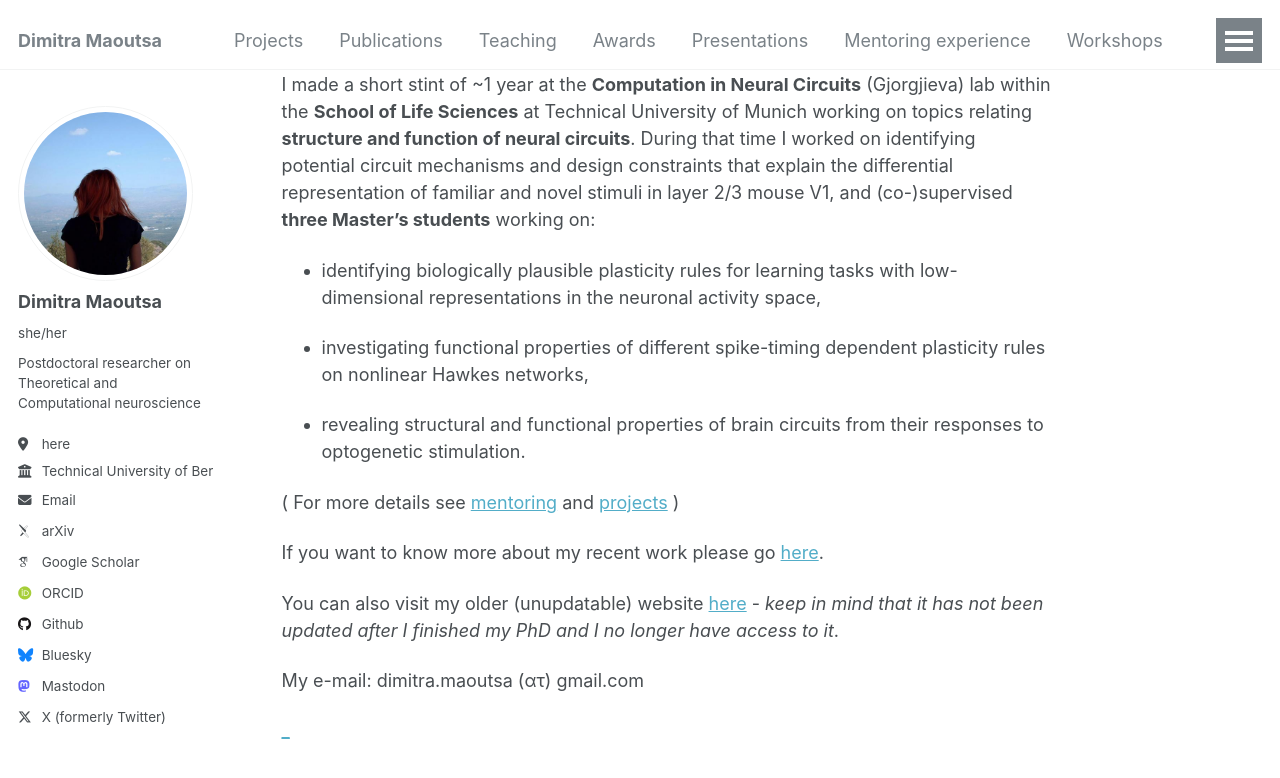
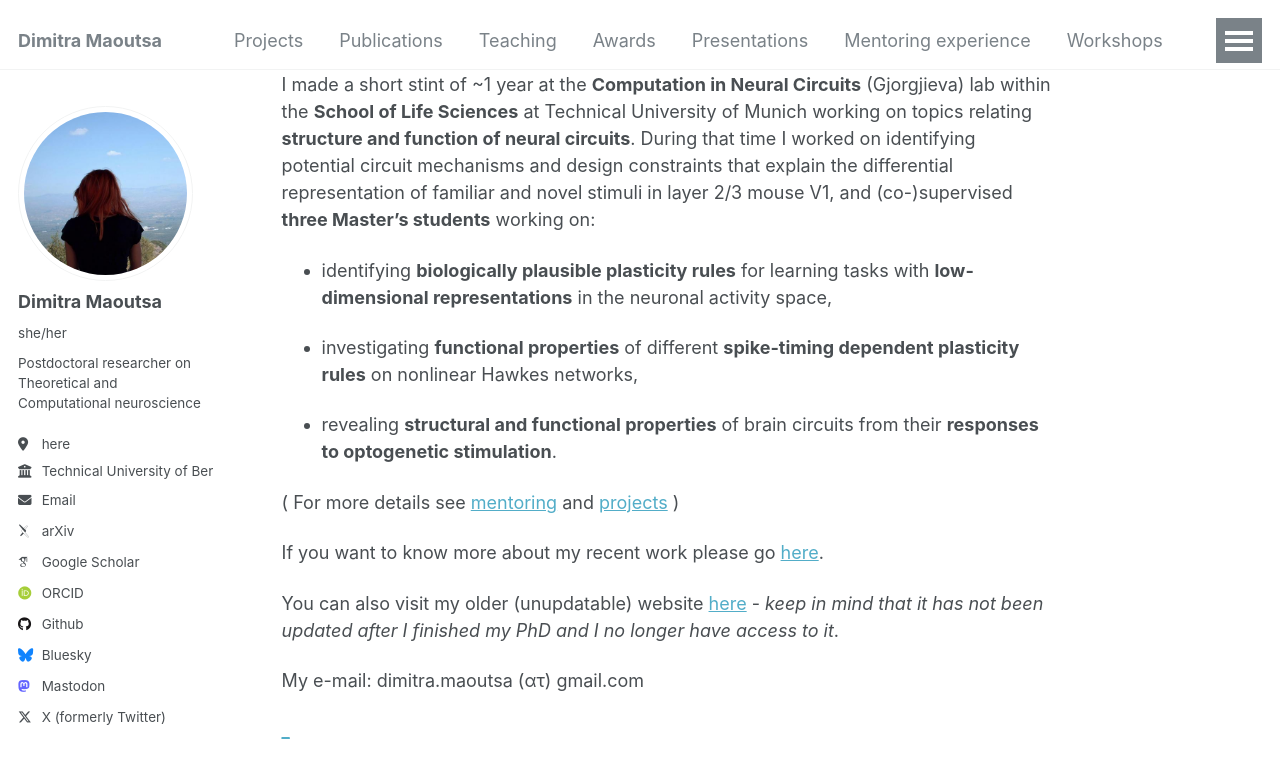
Before and after one commit to dimitra-maoutsa/dimitra-maoutsa.github.io, a Jekyll site: the page built from _pages/about.md, in a window 1280 px wide and 900 px high, scrolled down 681 px. Shown: the top 778 px of the window. Built offline with Jekyll 4.4.1, drawn with Linux system fonts in a browser that asks for light colours; emoji names are drawn with the system emoji font; some web fonts are replaced.

```diff
--- a/_pages/about.md
+++ b/_pages/about.md
@@ -17,11 +17,11 @@ Before my PhD, I worked in the **Network Dynamics** (Timme) group at the **Max P
 
 I made a short stint of ~1 year at the **Computation in Neural Circuits** (Gjorgjieva) lab within the **School of Life Sciences** at Technical University of Munich working on topics relating **structure and function of neural circuits**. During that time I worked on identifying potential circuit mechanisms and design constraints that explain the differential representation of familiar and novel stimuli in layer 2/3 mouse V1, and (co-)supervised **three Master’s students** working on:
 
- - identifying biologically plausible plasticity rules for learning tasks with low-dimensional representations in the neuronal activity space,
+ - identifying **biologically plausible plasticity rules** for learning tasks with **low-dimensional representations** in the neuronal activity space,
 
- - investigating functional properties of different spike-timing dependent plasticity rules on nonlinear Hawkes networks,
+ - investigating **functional properties** of different **spike-timing dependent plasticity rules** on nonlinear Hawkes networks,
 
- - revealing structural and functional properties of brain circuits from their responses to optogenetic stimulation.
+ - revealing **structural and functional properties** of brain circuits from their **responses to optogenetic stimulation**.
 
 ( For more details see [mentoring](https://dimitra-maoutsa.github.io/mentor/) and [projects](https://dimitra-maoutsa.github.io/portfolio/) )
 
```
